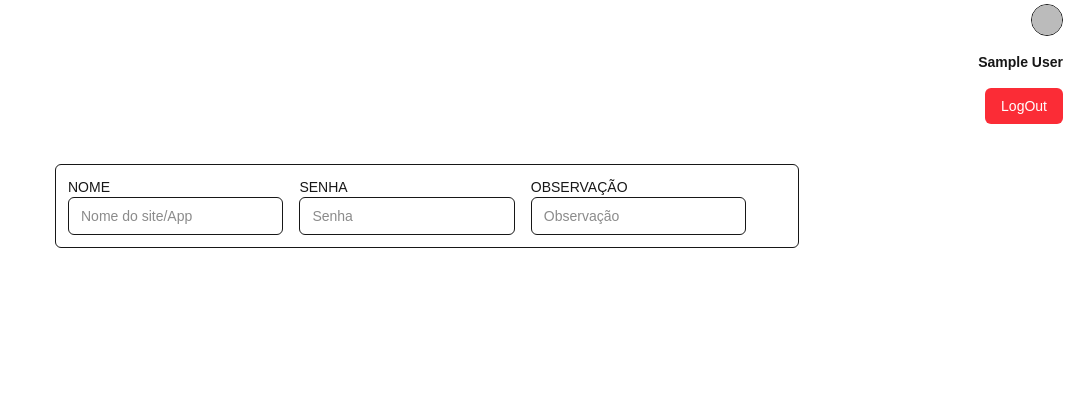
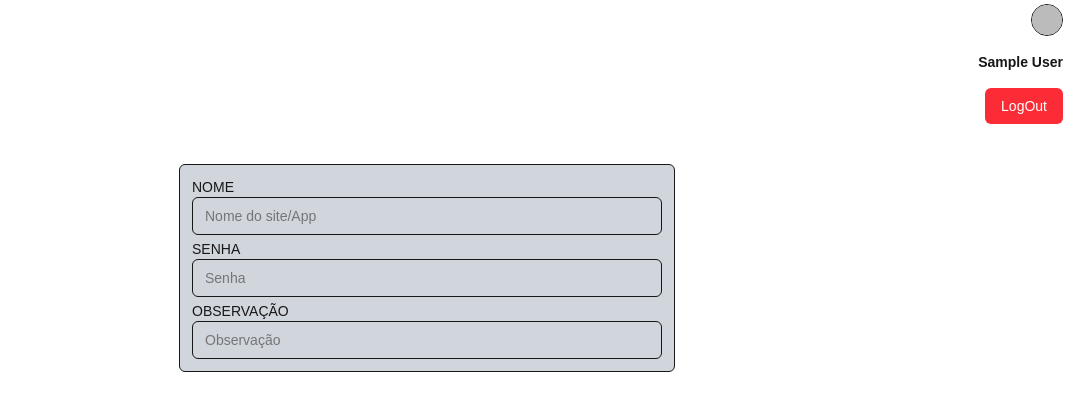
Before and after one commit to iguMendes/GerenciadorSenhas, a Next.js app: page /dashboard in a window 1280 px wide. Shown: the top 410 px of the page, without its empty margins (209-1280 px from the left). Built offline with nearby package versions, Linux system fonts and the light colour scheme; no server answers; sample sign-in values are in the browser's storage.

Commit message:
estilos refeitos

```diff
--- a/app/components/formFields.tsx
+++ b/app/components/formFields.tsx
@@ -7,9 +7,9 @@ export default function FormFields() {
 
     return (
         <div className="flex items-center justify-center text-sm">
-          <div className="flex flex-wrap gap-4 w-[60%] border-1 border-black-300 p-3 rounded-md">
-            <div className="flex flex-col w-full sm:w-[30%]">
-              <label htmlFor="nome" className="text-sm font-medium">NOME</label>
+          <div className="flex flex-wrap gap-1 w-[40%] border border-black-300 p-3 rounded-md bg-gray-300">
+            <div className="flex flex-col w-full">
+              <label htmlFor="nome" className="text-sm font-sm ">NOME</label>
               <input
                 type="text"
                 id="nome"
@@ -20,8 +20,8 @@ export default function FormFields() {
               />
             </div>
 
-            <div className="flex flex-col w-full sm:w-[30%]">
-              <label htmlFor="senha" className="text-sm font-medium">SENHA</label>
+            <div className="flex flex-col w-full ">
+              <label htmlFor="senha" className="text-sm font-sm">SENHA</label>
               <input
                 type="password"
                 id="senha"
@@ -32,8 +32,8 @@ export default function FormFields() {
               />
             </div>
 
-            <div className="flex flex-col w-full sm:w-[30%]">
-              <label htmlFor="observacao" className="text-sm font-medium">OBSERVAÇÃO</label>
+            <div className="flex flex-col w-full ">
+              <label htmlFor="observacao" className="text-sm font-sm">OBSERVAÇÃO</label>
               <input
                 type="text"
                 id="observacao"
```
